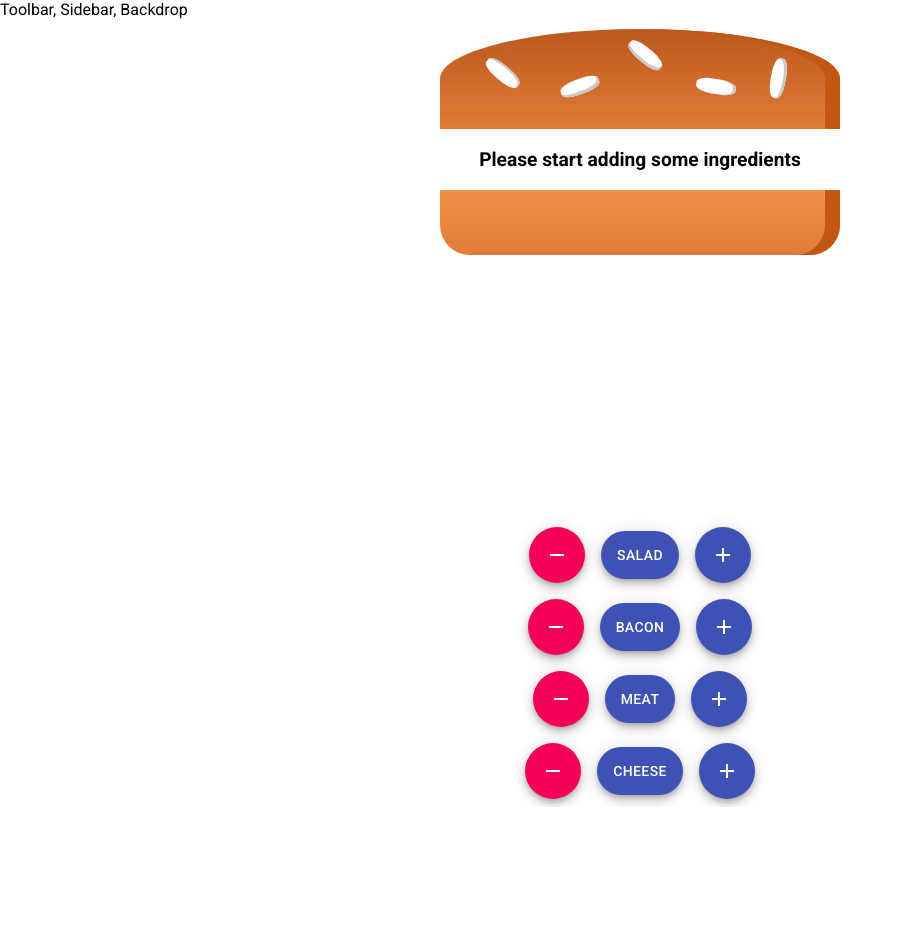
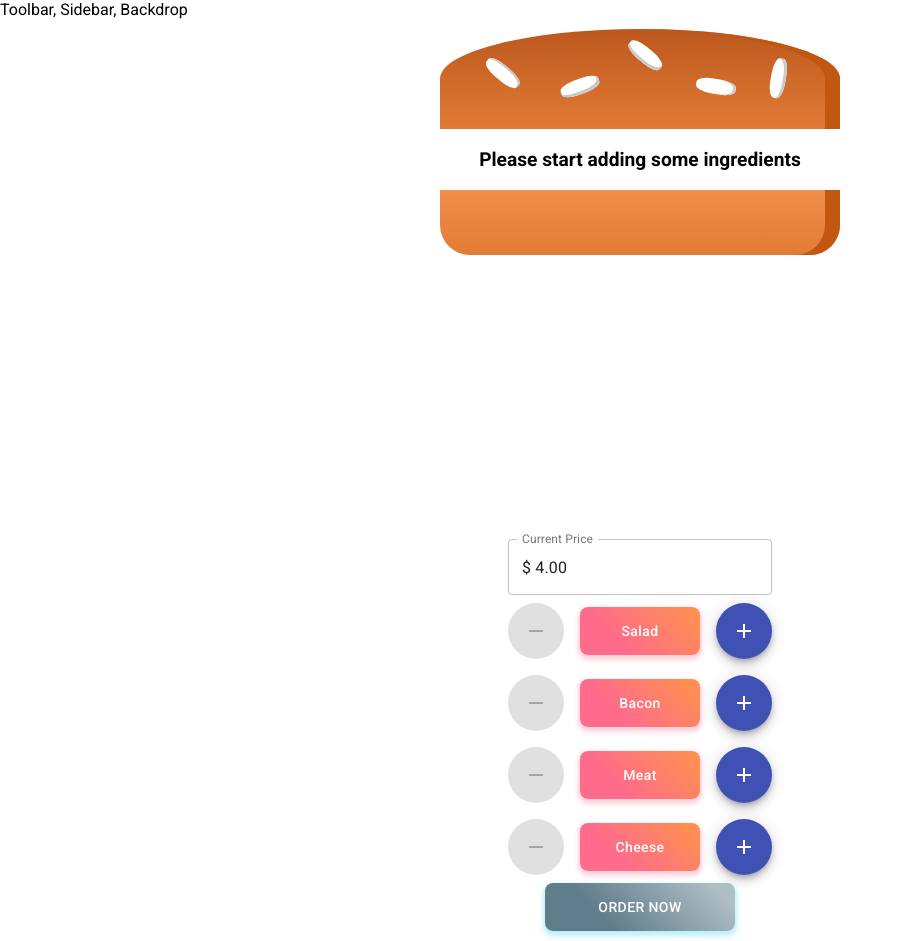
Before and after one commit to nitinda/react-complete-tutorial-training, a React (Create React App) app: page / in a window 1280 px wide. Shown: the whole page, without its empty margins (0-903 px from the left). Before the commit the page ends 807 px from the top, so only its background shows below. Built offline with nearby package versions, Linux system fonts and the light colour scheme.

Commit message:
Modified code

```diff
--- a/src/components/Burger/BuildControls/BuildControl/BuildControl.jsx
+++ b/src/components/Burger/BuildControls/BuildControl/BuildControl.jsx
@@ -1,9 +1,11 @@
 import React from "react";
 
-import { makeStyles } from "@material-ui/core/styles";
+import { makeStyles, withStyles } from "@material-ui/core/styles";
 import Fab from "@material-ui/core/Fab";
 import AddIcon from "@material-ui/icons/Add";
 import RemoveIcon from "@material-ui/icons/Remove";
+import Button from "@material-ui/core/Button";
+
 
 const useStyles = makeStyles((theme) => ({
   root: {
@@ -16,19 +18,40 @@
   },
 }));
 
+const StyledButton = withStyles({
+  root: {
+    background: 'linear-gradient(45deg, #FE6B8B 30%, #FF8E53 90%)',
+    borderRadius: 8,
+    border: 0,
+    color: 'white',
+    height: 48,
+    padding: '0 30px',
+    width: '120px',
+    boxShadow: '0 3px 5px 2px rgba(255, 105, 135, .3)',
+  },
+  label: {
+    textTransform: 'capitalize',
+  },
+})(Button);
+
 const BuildControl = (props) => {
   const classes = useStyles();
 
   return (
     <div className={classes.root}>
-      <Fab color="secondary" aria-label="remove">
-        <RemoveIcon />
+      <Fab color="secondary" aria-label="remove" disabled={props.disabled}>
+        <RemoveIcon onClick={props.removed} />
       </Fab>
-      <Fab variant="extended" color="primary">
-          {props.label}
-      </Fab>
+      {/* <Button
+        variant="contained"
+        color="primary"
+        disableElevation
+      >
+        {props.label}{" "}
+      </Button> */}
+      <StyledButton>{props.label}</StyledButton>
       <Fab color="primary" aria-label="add">
-        <AddIcon />
+        <AddIcon onClick={props.added} />
       </Fab>
     </div>
   );
--- a/src/components/Burger/BuildControls/BuildControls.css
+++ b/src/components/Burger/BuildControls/BuildControls.css
@@ -7,3 +7,46 @@
     margin: auto;
     padding: 10px 0;
 }
+
+
+
+.OrderButton {
+    background-color: #DAD735;
+    outline: none;
+    cursor: pointer;
+    border: 1px solid #966909;
+    color: #966909;
+    font-family: inherit;
+    font-size: 1.2em;
+    padding: 15px 30px;
+    box-shadow: 2px 2px 2px #966909;
+}
+
+.OrderButton:hover, .OrderButton:active {
+    background-color: #A0DB41;
+    border: 1px solid #966909;
+    color: #966909;
+}
+
+.OrderButton:disabled {
+    background-color: #C7C6C6;
+    cursor: not-allowed;
+    border: 1px solid #ccc;
+    color: #888888;
+}
+
+.OrderButton:not(:disabled) {
+    animation: enable 0.3s linear;
+}
+
+@keyframes enable {
+    0% {
+        transform: scale(1);
+    }
+    60% {
+        transform: scale(1.1);
+    }
+    100% {
+        transform: scale(1);
+    }
+}
--- a/src/components/Burger/BuildControls/BuildControls.jsx
+++ b/src/components/Burger/BuildControls/BuildControls.jsx
@@ -1,10 +1,13 @@
 import React from "react";
 
 import BuildControl from "./BuildControl/BuildControl";
-// import "./BuildControls.css";
+import Typography from "@material-ui/core/Typography";
+import TextField from "@material-ui/core/TextField";
+import InputAdornment from "@material-ui/core/InputAdornment";
+import { withStyles } from "@material-ui/core/styles";
+import Button from "@material-ui/core/Button";
 
-import Typography from "@material-ui/core/Typography";
-// import Container from "@material-ui/core/Container";
+import "./BuildControls.css";
 
 const controls = [
   { label: "Salad", type: "salad" },
@@ -13,19 +16,60 @@
   { label: "Cheese", type: "cheese" },
 ];
 
+const StyledButton = withStyles({
+  root: {
+    background: "linear-gradient(45deg, #FE6B8B 30%, #FF8E53 90%)",
+    borderRadius: 8,
+    border: 0,
+    color: "white",
+    height: 48,
+    padding: "0 30px",
+    width: "190px",
+    boxShadow: "0 3px 5px 2px rgba(255, 105, 135, .3)",
+    "&$disabled": {
+      background: "linear-gradient(45deg, #607d8b 30%, #b0bec5 90%)",
+      borderRadius: 8,
+      border: 0,
+      color: "white",
+      height: 48,
+      padding: "0 30px",
+      width: "190px",
+      boxShadow: "0 3px 5px 2px rgba(33, 203, 243, .3)",
+    },
+  },
+  disabled: {},
+})(Button);
+
 const buildControls = (props) => {
   return (
-      <Typography
-        component="div"
-        style={{ height: "auto" }}
-        align="center"
-      >
-        <div className="BuildControls">
-          {controls.map((ctrl) => {
-            return <BuildControl key={ctrl.label} label={ctrl.label} />;
-          })}
-        </div>
-      </Typography>
+    <Typography component="div" style={{ height: "auto" }} align="center">
+      <div className="BuildControls">
+        <TextField
+          label="Current Price"
+          id="filled-start-adornment"
+          InputProps={{
+            startAdornment: (
+              <InputAdornment position="start">
+                $ {props.price.toFixed(2)}
+              </InputAdornment>
+            ),
+          }}
+          variant="outlined"
+        />
+        {controls.map((ctrl) => {
+          return (
+            <BuildControl
+              key={ctrl.label}
+              label={ctrl.label}
+              added={() => props.ingredientAdded(ctrl.type)}
+              removed={() => props.ingredientRemoved(ctrl.type)}
+              disabled={props.disabled[ctrl.type]}
+            />
+          );
+        })}
+        <StyledButton disabled={!props.purchasable}>ORDER NOW</StyledButton>
+      </div>
+    </Typography>
   );
 };
 
--- a/src/components/Burger/Burger.css
+++ b/src/components/Burger/Burger.css
@@ -6,6 +6,7 @@
     text-align: center;
     font-weight: bold;
     font-size: 1.2rem;
+    margin-bottom: 10px
 }
 
 @media (min-width: 500px) and (min-height: 400px) {
--- a/src/containers/BurgerBuilder/BurgerBuilder.jsx
+++ b/src/containers/BurgerBuilder/BurgerBuilder.jsx
@@ -2,7 +2,14 @@
 
 import Aux from "../../hoc/Aux";
 import Burger from "../../components/Burger/Burger";
-import BuildControls from '../../components/Burger/BuildControls/BuildControls'
+import BuildControls from "../../components/Burger/BuildControls/BuildControls";
+
+const INGREDIENT_PRICES = {
+  salad: 0.5,
+  bacon: 0.7,
+  meat: 1.4,
+  cheese: 0.4,
+};
 
 class BurgerBuilder extends Component {
   state = {
@@ -10,15 +17,77 @@
       salad: 0,
       bacon: 0,
       meat: 0,
-      cheese: 0
+      cheese: 0,
     },
+    totalPrice: 4,
+    purchasable: false
+  };
+
+  updatePurchaseState (ingredients) {
+
+    const sum = Object.keys(ingredients)
+    .map(igKey => {
+      return ingredients[igKey]
+    })
+    .reduce((sum, el) => {
+      return sum + el
+    }, 0)
+
+    this.setState({purchasable: sum > 0})
+  }
+
+  addIngredientHandler = (type) => {
+    const oldCount = this.state.ingredients[type];
+    const updatedCount = oldCount + 1;
+    const updatedIngredients = {
+      ...this.state.ingredients,
+    };
+    updatedIngredients[type] = updatedCount;
+
+    const priceAddition = INGREDIENT_PRICES[type];
+    const oldPrice = this.state.totalPrice;
+    const newPrice = oldPrice + priceAddition;
+    this.setState({ totalPrice: newPrice, ingredients: updatedIngredients });
+    this.updatePurchaseState(updatedIngredients)
+  };
+
+  removeIngredientHandler = (type) => {
+    const oldCount = this.state.ingredients[type];
+    if (oldCount <= 0) {
+      return
+    }
+    const updatedCount = oldCount - 1;
+    const updatedIngredients = {
+      ...this.state.ingredients,
+    };
+    updatedIngredients[type] = updatedCount;
+
+    const priceChanged = INGREDIENT_PRICES[type];
+    const oldPrice = this.state.totalPrice;
+    const newPrice = oldPrice - priceChanged;
+    this.setState({ totalPrice: newPrice, ingredients: updatedIngredients });
+    this.updatePurchaseState(updatedIngredients)
   };
 
   render() {
+    const disabledInfo = {
+      ...this.state.ingredients
+    }
+
+    for (let key in disabledInfo) {
+      disabledInfo[key] = disabledInfo[key] <= 0
+    }
+
     return (
       <Aux>
         <Burger ingredients={this.state.ingredients} />
-        <BuildControls />
+        <BuildControls
+          ingredientAdded={this.addIngredientHandler}
+          ingredientRemoved={this.removeIngredientHandler}
+          disabled={disabledInfo}
+          price={this.state.totalPrice}
+          purchasable={this.state.purchasable}
+        />
       </Aux>
     );
   }
```
